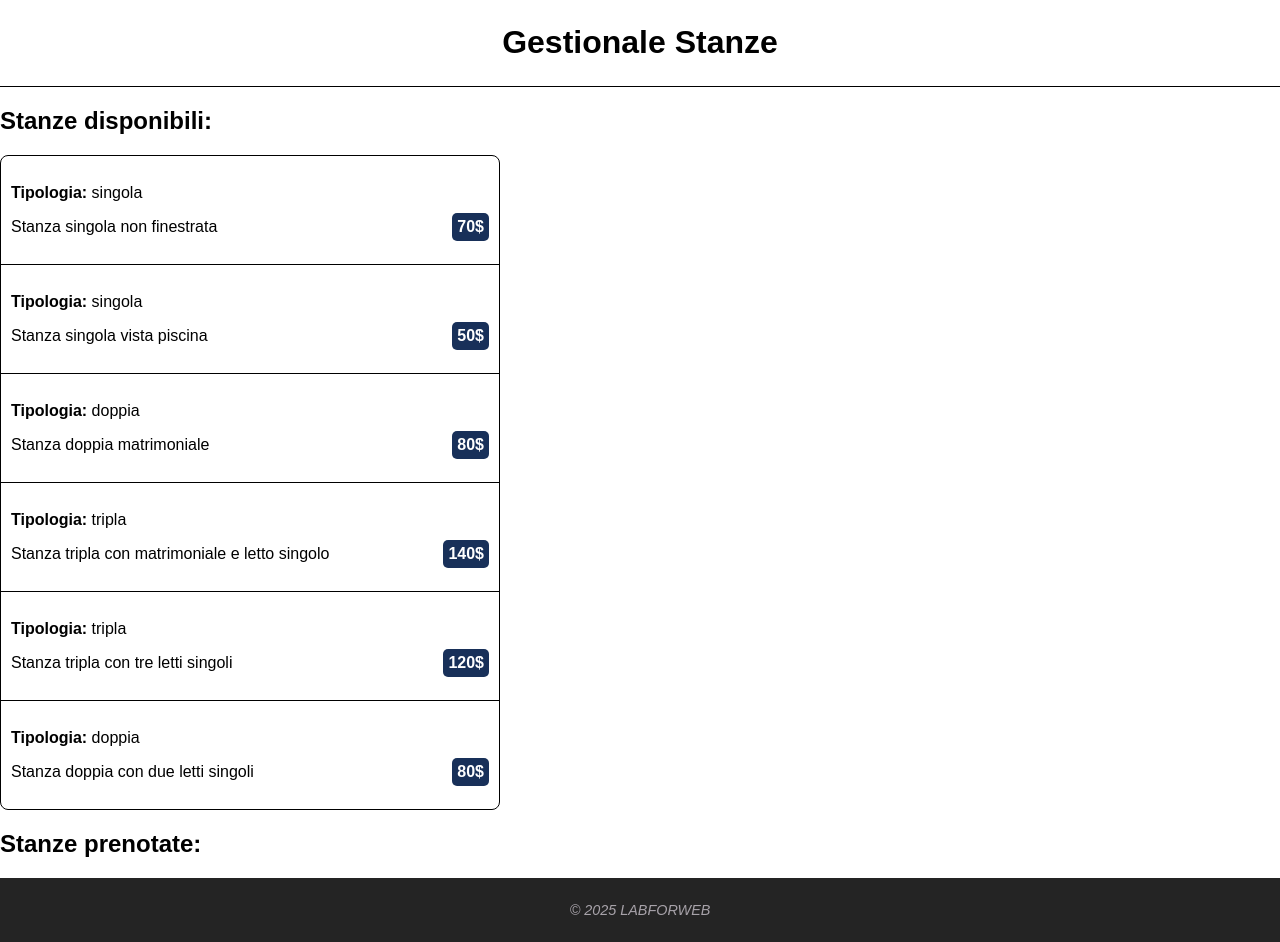
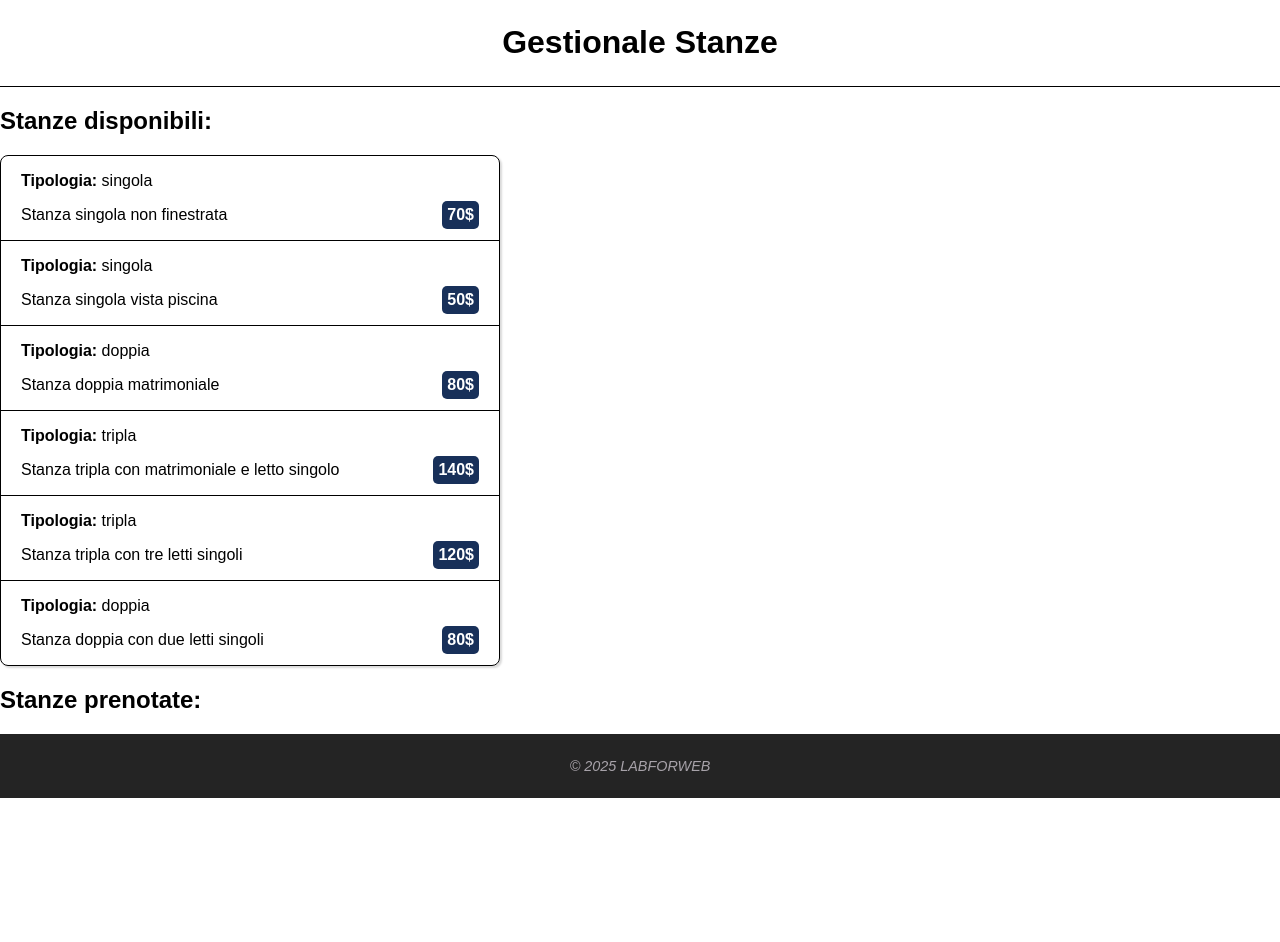
Before and after one commit to LPSimee/Stop-Code-Modulo-5, an Angular app in the folder 1-gestione-stanze/: page / in a window 1280 px wide. After the commit the page ends 800 px from the top, so only its background shows below. Built offline with nearby package versions, Linux system fonts and the light colour scheme.

Commit message:
feat(app component): added box-shadow to "room-ctn"

```diff
--- a/1-gestione-stanze/src/app/app.component.scss
+++ b/1-gestione-stanze/src/app/app.component.scss
@@ -2,13 +2,14 @@
     max-width: 500px;
     border: 1px solid black;
     border-radius: 8px;
-
+    box-shadow: 2px 2px 2px rgba(0, 0, 0, 0.15);
     .room-item {
-        padding: 12px 10px;
+        padding: 0 20px;
         border-bottom: 1px solid black;
         display: flex;
         justify-content: space-between;
         align-items: last baseline;
+
         .room-price {
             background-color: #183059;
             color: white;
```
